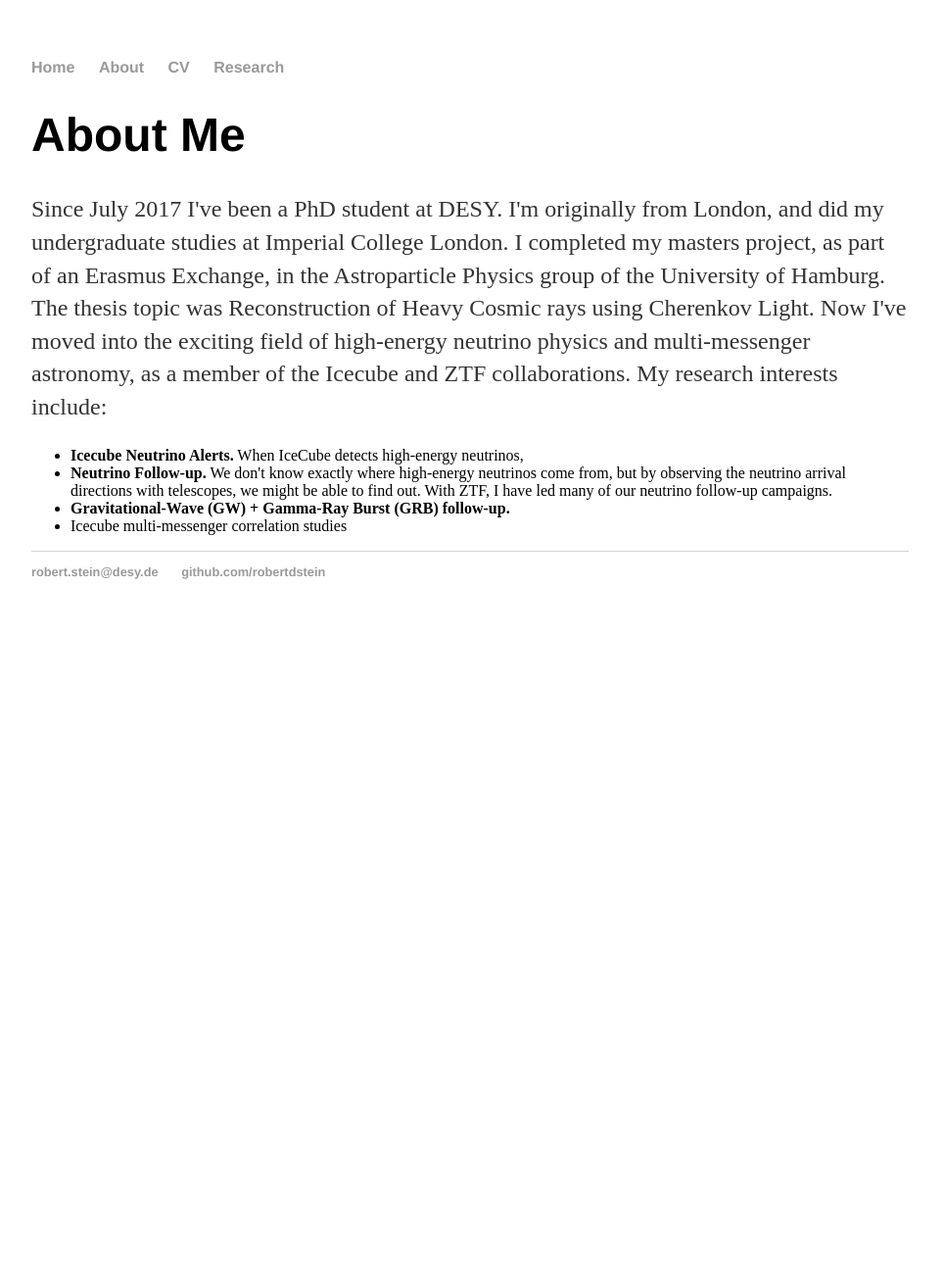
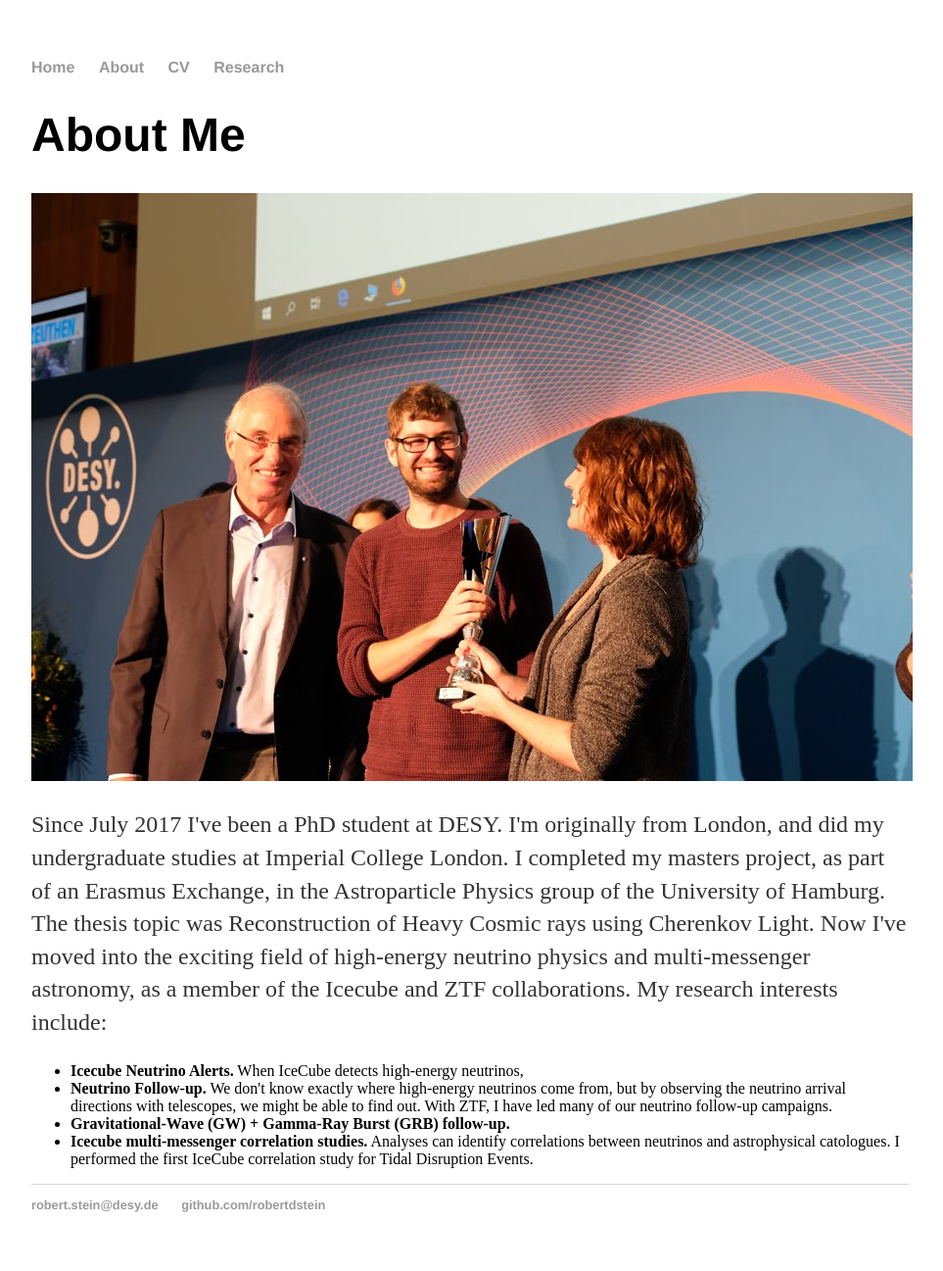
Before and after one commit to robertdstein/robertdstein.github.io, a Jekyll site: the page built from about.html, in a window 1280 px wide. Shown: the whole page at 98% size, without its empty margins (160-1123 px from the left). Built offline with Jekyll 4.4.1, drawn with Linux system fonts in a browser that asks for light colours; before the commit the page ends 900 px from its top, so only the background shows below that.

Commit message:
imageify

```diff
--- a/about.html
+++ b/about.html
@@ -4,6 +4,7 @@ title: Robert Stein
 ---
 <div class="blurb">
 	<h1>About Me</h1>
+	<img src="/images/ScienceSlam.jpg" alt="DESY Science Slam">
 	<p>Since July 2017 I've been a PhD student at DESY.
 		I'm originally from London, and did my undergraduate studies at Imperial College London.
 		I completed my masters project, as part of an Erasmus Exchange, in the Astroparticle Physics group of the University of Hamburg. The thesis topic was Reconstruction of Heavy Cosmic rays using Cherenkov Light.
@@ -16,6 +17,6 @@ title: Robert Stein
 			<li><b>Icecube Neutrino Alerts.</b> When IceCube detects high-energy neutrinos, </li>
 			<li><b>Neutrino Follow-up.</b> We don't know exactly where high-energy neutrinos come from, but by observing the neutrino arrival directions with telescopes, we might be able to find out. With ZTF, I have led many of our neutrino follow-up campaigns.</li>
 			<li><b>Gravitational-Wave (GW) + Gamma-Ray Burst (GRB) follow-up.</b></li>
-			<li>Icecube multi-messenger correlation studies </li>
+			<li><b>Icecube multi-messenger correlation studies.</b> Analyses can identify correlations between neutrinos and astrophysical catologues. I performed the first IceCube correlation study for Tidal Disruption Events.</li>
 		</ul>
 </div><!-- /.blurb -->
```
Also changed, not shown: images/ScienceSlam.jpg (added).
